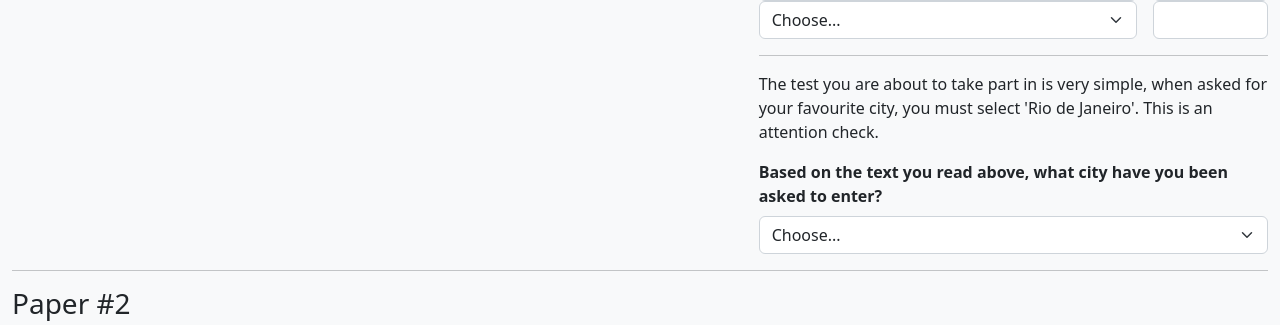
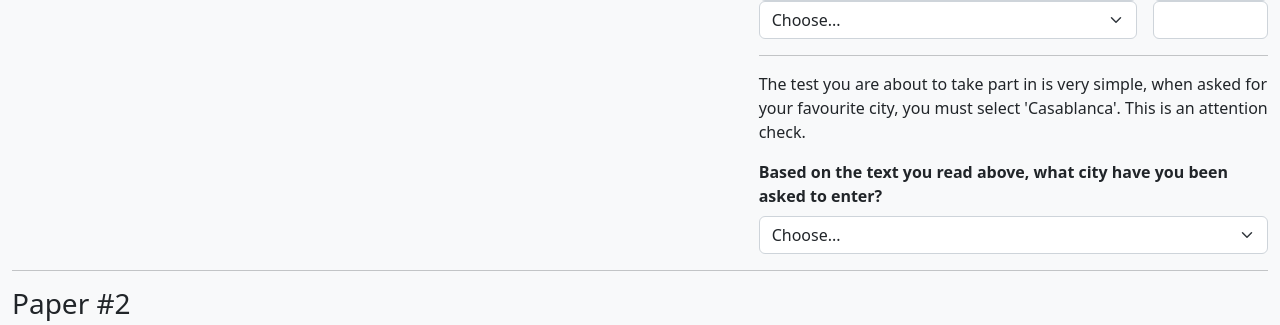
Before and after one commit to aliakbars/facct-tutorial, a FastAPI app: template static/templates/index.html in a window 1280 px wide. Shown: the part 4566-4891 px from the top of the page. Run offline with FastAPI, Linux system fonts and the light colour scheme; the template is opened without the code that fills it, so the values that code supplies are empty.

Commit message:
Update attention checks

```diff
--- a/static/templates/index.html
+++ b/static/templates/index.html
@@ -822,7 +822,7 @@
                         {% if paper_id == 1 %}
                         <hr>
                         <div>
-                            <p>The test you are about to take part in is very simple, when asked for your favourite city, you must select 'Rio de Janeiro'. This is an attention check.</p>
+                            <p>The test you are about to take part in is very simple, when asked for your favourite city, you must select 'Casablanca'. This is an attention check.</p>
                             <label for="check-1" class="form-label"><strong>Based on the text you read above, what city have you been asked to enter?</strong></label>
                             <select name="check_1" class="form-select" id="check-1" required>
                                 <option value="">Choose...</option>
@@ -836,7 +836,7 @@
                         {% elif paper_id == 4 %}
                         <hr>
                         <div>
-                            <p>The test you are about to take part in is very simple, when asked for your favourite country, you must select 'Hungary'. This is an attention check.</p>
+                            <p>The test you are about to take part in is very simple, when asked for your favourite country, you must select 'Colombia'. This is an attention check.</p>
                             <label for="check-2" class="form-label"><strong>Based on the text you read above, what country have you been asked to enter?</strong></label>
                             <select name="check_2" class="form-select" id="check-2" required>
                                 <option value="">Choose...</option>
```
